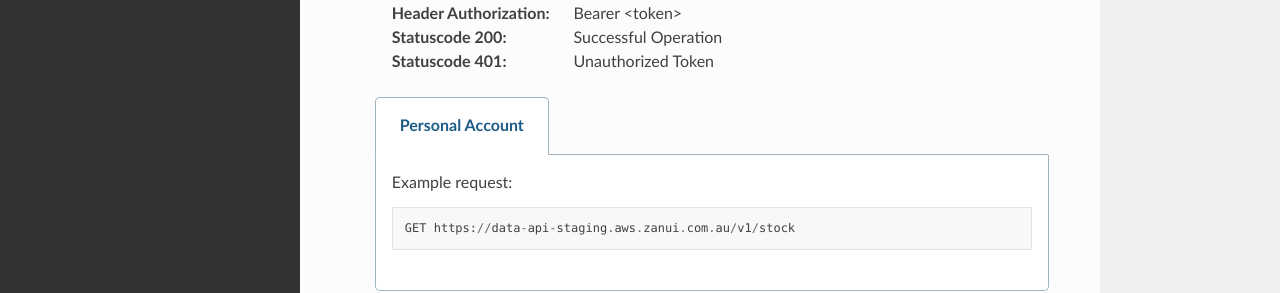
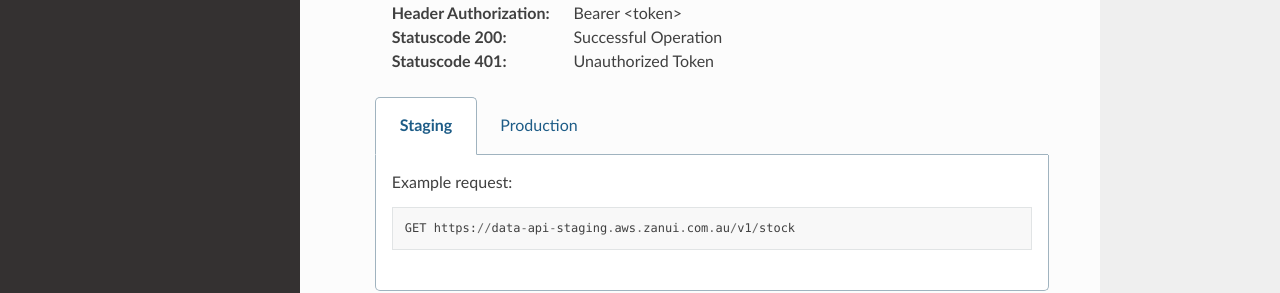
Before and after one commit to lalustine7/Supplier-API-Documentation, a Sphinx documentation site: the page built from docs/source/getstock.rst, in a window 1280 px wide and 1221 px high. Shown: the part 257-550 px from the top of the window. Built offline with Sphinx 7.4.7 and the Read the Docs theme 2.0.0, drawn with Linux system fonts in a browser that asks for light colours.

Commit message:
Changed the cotents

```diff
--- a/docs/source/getstock.rst
+++ b/docs/source/getstock.rst
@@ -13,11 +13,18 @@ Get Stock
 
       .. tabs::
 
-          .. tab:: Personal Account
+          .. tab:: Staging
 
               Example request::
 
                     GET https://data-api-staging.aws.zanui.com.au/v1/stock
+
+          .. tab:: Production
+
+              Example request::
+
+                    GET https://data-api.aws.zanui.com.au/v1/stock
+
 
       Example Successful response::
 
```
